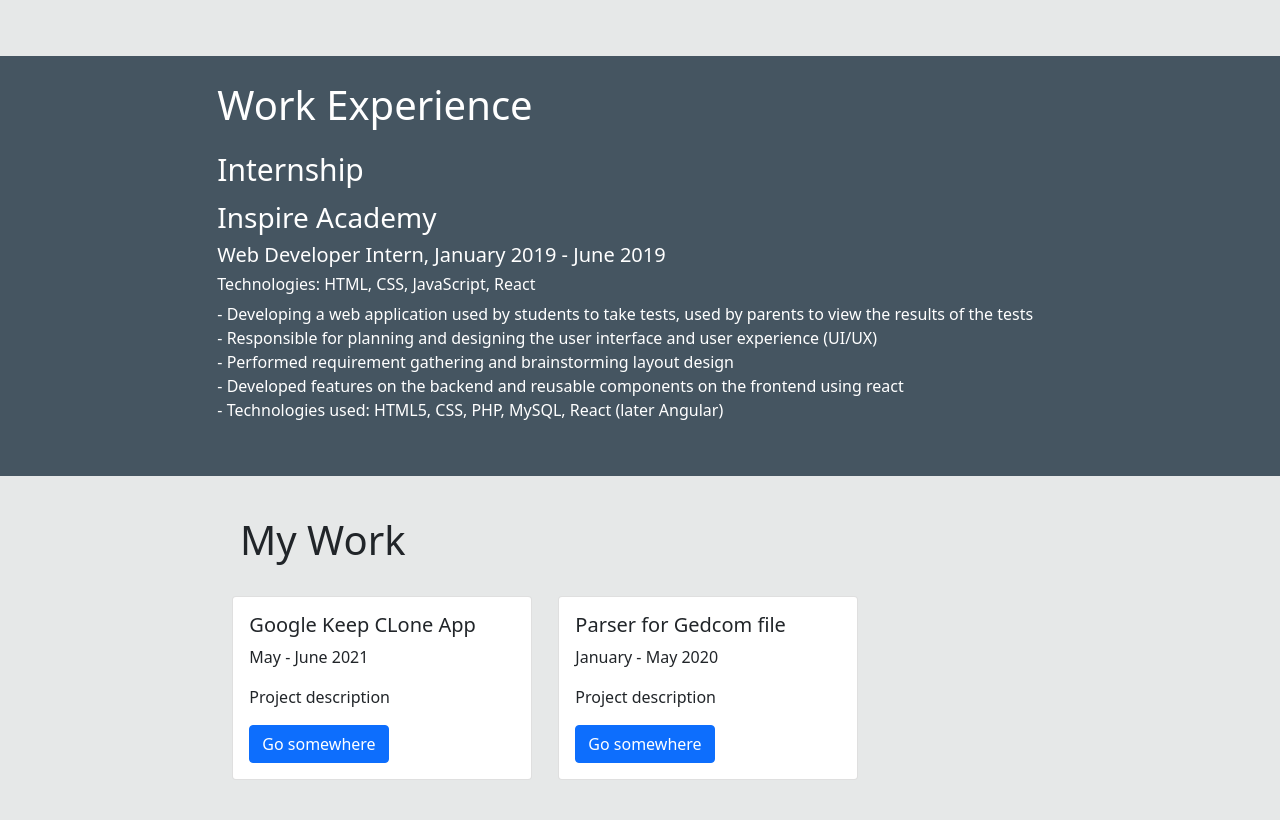
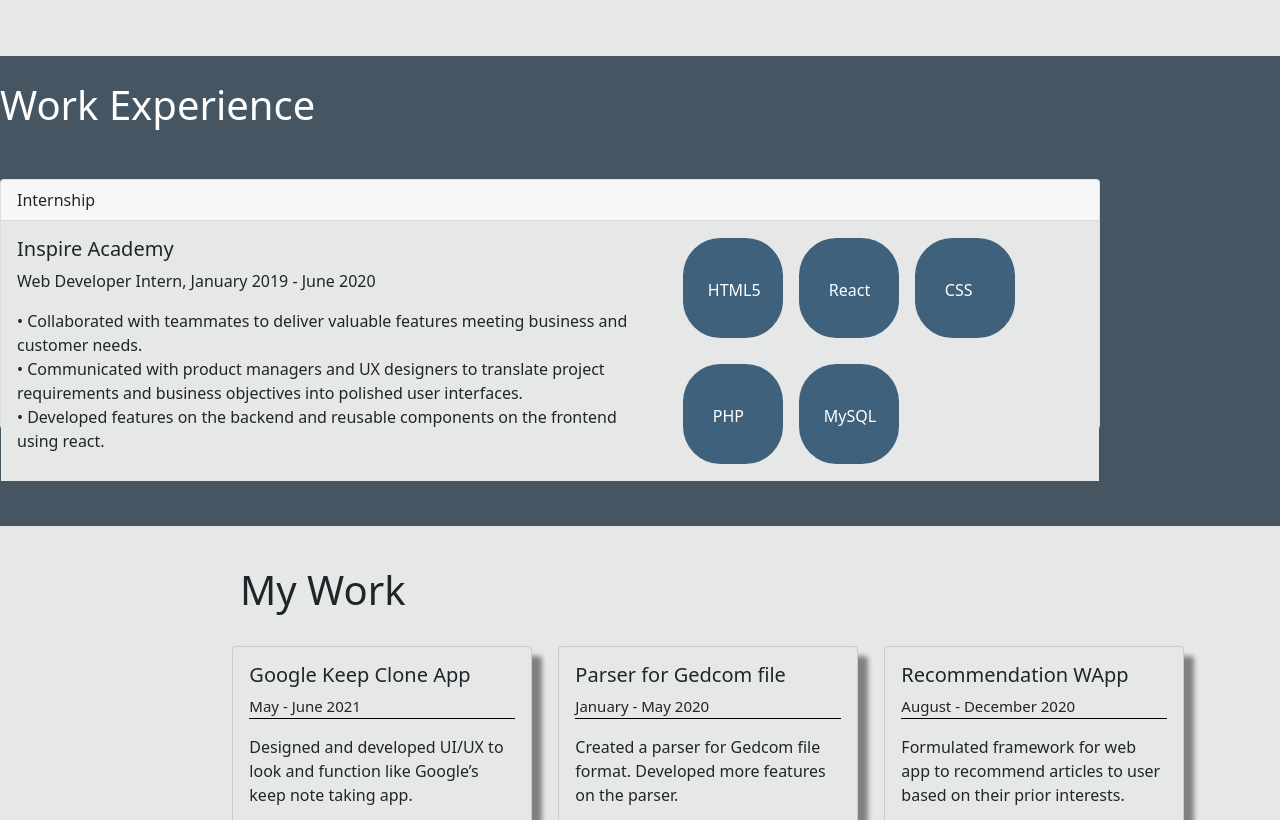
Before and after one commit to iampratikdeo/pratikdeo, a React (Create React App) app in the folder portfoliopratik/: page / in a window 1280 px wide. Shown: the part 1980-2800 px from the top of the page. Built offline with nearby package versions, Linux system fonts and the light colour scheme.

Commit message:
refactored work ex

```diff
--- a/portfoliopratik/src/Component/Header.jsx
+++ b/portfoliopratik/src/Component/Header.jsx
@@ -1,6 +1,10 @@
 import React from "react";
 import {Navbar, Container, Nav} from 'react-bootstrap'
 import na from './Frontsection.module.css'
+
+function HandleClick (props)  {
+    return (<button onClick={() => window.open(props.openUrl)}>{props.openUrl} </button>)
+  }
 
 function Header(){
     return(
@@ -8,9 +12,8 @@ function Header(){
             <Container>
                 <Navbar.Brand href="#home"></Navbar.Brand>
                     <Nav className="center">
-                        <Nav.Link href="#home" style={{paddingLeft: 20, paddingRight: 20, color: "white"}}>Home</Nav.Link>
-                        <Nav.Link href="#features" style={{paddingLeft: 20, paddingRight: 20, color: "white"}}>Projects</Nav.Link>
-                        <Nav.Link href="#pricing" style={{paddingLeft: 20, paddingRight: 20, color: "white"}}>Resume</Nav.Link>
+                        <Nav.Link href="#projects" style={{paddingLeft: 20, paddingRight: 20}}>My Work</Nav.Link>
+                        <Nav.Link onClick={()=> window.open("https://drive.google.com/file/d/1_uwq9dGEOw4RMDcbDuipchEea7eXDz5M/view?usp=sharing")} style={{paddingLeft: 20, paddingRight: 20}}>Resume</Nav.Link>
                  </Nav>
             </Container>
         </Navbar>
--- a/portfoliopratik/src/Component/ProjectCard.jsx
+++ b/portfoliopratik/src/Component/ProjectCard.jsx
@@ -5,12 +5,14 @@ import styles from './ProjectCard.module.css';
 function ProjectCard(props){
     console.log(props.project.projectName);
     return (
-        <Card style={{ width: '300px' , marginLeft: 15, marginTop: 0}}>
+        <Card className={styles.card} style={{ width: '300px' , marginLeft: 15, marginTop: 0}}>
                 <Card.Body>
                     <Card.Title>{props.project.projectName}</Card.Title>
-                        <Card.Text>{props.project.projectDate}</Card.Text>
+                        <Card.Text style={{borderBottom:"1px solid black", fontSize: 15}}>{props.project.projectDate}</Card.Text>
                         <Card.Text>{props.project.projectDescription}</Card.Text>
-                        <Button variant="primary" href={props.project.live}>Go somewhere</Button>
+                        <Card.Text style={{fontSize: 14, fontWeight: "bold"}}>Technologies: {props.project.technologies}</Card.Text>
+                        <button className={styles.button5} onClick={()=> window.open(props.project.live)}>Demo</button>
+                        <button style={{marginLeft: 10}} className={styles.button5} onClick={()=> window.open(props.project.githubLink)}>GitHub</button>
                 </Card.Body>
             </Card>
 
--- a/portfoliopratik/src/Component/ProjectCard.module.css
+++ b/portfoliopratik/src/Component/ProjectCard.module.css
@@ -0,0 +1,23 @@
+.card{
+    box-shadow: 10px 10px 5px grey;
+    background: rgb(230,232,232);
+}
+
+.button5:hover {
+    background-color: #555555;
+    color: white;
+}
+.button5 {
+    background-color: #e6e8e8; /* Green */
+    border: none;
+    color: black;
+    padding: 16px 32px;
+    text-align: center;
+    text-decoration: none;
+    display: inline-block;
+    font-size: 16px;
+    margin: 4px 2px;
+    transition-duration: 0.4s;
+    cursor: pointer;
+    border: 1px solid;
+  }
--- a/portfoliopratik/src/Component/ProjectDiv.jsx
+++ b/portfoliopratik/src/Component/ProjectDiv.jsx
@@ -3,24 +3,34 @@ import { Col, Row } from 'react-bootstrap';
 import ProjectCard from './ProjectCard';
 
 let KeeperApp = {
-    "projectName": "Google Keep CLone App",
+    "projectName": "Google Keep Clone App",
     "projectDate": "May - June 2021",
-    "projectDescription": "Project description",
+    "projectDescription": "Designed and developed UI/UX to look and function like Google’s keep note taking app.",
     "githubLink": "https://github.com/iampratikdeo/keeper-App",
-    "live": "https://iampratikdeo.github.io/keeper-App/"
+    "live": "https://iampratikdeo.github.io/keeper-App/",
+    "technologies":"React, Nodejs, HTML, CSS"
 }
 let Parser = {
     "projectName": "Parser for Gedcom file",
     "projectDate": "January - May 2020",
-    "projectDescription": "Project description",
+    "projectDescription": "Created a parser for Gedcom file format. Developed more features on the parser.",
     "githubLink": "https://github.com/mahir-d/ssw555tmDammp2020spring",
-    "live": ""
+    "live": "",
+    "technologies":"Python"
+}
+let news = {
+    "projectName": "Recommendation WApp",
+    "projectDate": "August - December 2020",
+    "projectDescription": "Formulated framework for web app to recommend articles to user based on their prior interests.",
+    "githubLink": "https://github.com/podkolzinmir/CS-546-Final-Project",
+    "live": "",
+    "technologies":"MongoDB, Node.js, Express.js, HTML, CSS"
 }
 
 function ProjectDiv(){
 
     return (
-        <div style={{height: 420, backgroundColor: "#e6e8e8"}}>
+        <div id="projects"style={{height: 520, backgroundColor: "#e6e8e8"}}>
             <h2 style={{paddingLeft: 240, fontSize: 40, paddingTop: 40}}>My Work</h2><br></br>
             <Row style={{height: 350}}>
                 <Col xs={2}></Col>
@@ -28,7 +38,7 @@ function ProjectDiv(){
                     <ProjectCard project = {KeeperApp}/>
                 </Col>
                 <Col xs={3}><ProjectCard project={Parser}/></Col>
-                {/*<Col xs={3}><ProjectCard project={null}/></Col> */}
+                <Col xs={3}><ProjectCard project={news}/></Col>
                 <Col xs={1}></Col>
             </Row>
         </div>
--- a/portfoliopratik/src/Component/WorkExp.jsx
+++ b/portfoliopratik/src/Component/WorkExp.jsx
@@ -1,5 +1,5 @@
 import React from "react";
-import { Col, Row } from "react-bootstrap";
+import { Col, Row, Card } from "react-bootstrap";
 import style from './WorkExp.module.css';
 
 function WorkExp(){
@@ -10,17 +10,65 @@ function WorkExp(){
                 <Col xs={2}></Col>
                 <Col sx={10}>
                 <h2 style={{fontSize: 40,paddingTop: 25, color:"white"}}>Work Experience</h2>
-                <h3 style={{fontSize: 30,paddingTop: 15, color:"white"}}>Internship</h3>
+                {/* <h3 style={{fontSize: 30,paddingTop: 15, color:"white"}}>Internship</h3>
                 <h4 style={{fontSize: 28,paddingTop: 5, color:"white"}}>Inspire Academy</h4>
                 <h5 style={{color:"white"}}>Web Developer Intern, January 2019 - June 2019</h5>
                 <h6 style={{color:"white"}}>Technologies: HTML, CSS, JavaScript, React</h6>
                 <p style={{color:"white"}}>
-                - Developing a web application used by students to take tests, used by parents to view the results of the tests<br></br>
-                - Responsible for planning and designing the user interface and user experience (UI/UX)<br></br>
-                - Performed requirement gathering and brainstorming layout design <br></br>
-                - Developed features on the backend and reusable components on the frontend using react<br></br>
-                - Technologies used: HTML5, CSS, PHP, MySQL, React (later Angular)<br></br>
-                </p>
+                •	Collaborated with teammates to deliver valuable features meeting business and customer needs.<br></br>
+                •	Communicated with product managers and UX designers to translate project requirements and business objectives into polished user interfaces.<br></br>
+                •	Developed features on the backend and reusable components on the frontend using react.<br></br>
+                •	Technologies used: HTML5, CSS, PHP, MySQL, React (later Angular).<br></br>
+
+                </p> */}
+                <Card style={{width: 1100, marginTop: 50, height: 250}}>
+                    <Card.Header>Internship</Card.Header>
+                    <Card.Body style={{backgroundColor: "#e6e8e8"}}>
+                        <Row>
+                            <Col xs = {7}>
+                                <Card.Title>Inspire Academy</Card.Title>
+                                <Card.Text>
+                                Web Developer Intern, January 2019 - June 2020
+                                </Card.Text>
+                                <Card.Text>
+                                •	Collaborated with teammates to deliver valuable features meeting business and customer needs.<br></br>
+                •	Communicated with product managers and UX designers to translate project requirements and business objectives into polished user interfaces.<br></br>
+                •	Developed features on the backend and reusable components on the frontend using react.
+                                </Card.Text>
+                            </Col>
+                            <Col xs={5}>
+                                <tr>
+                                    <td style={{paddingLeft: 30}}>
+                                    <div style={{backgroundColor: "#3f617b", borderRadius: "37.5px", height: "100px", width: "100px"}}>
+                                        <p style={{paddingLeft: 25, paddingTop: 40, color:"white"}}>HTML5</p></div>
+                                    </td>
+                                    <td style={{paddingLeft: 15}}>
+                                    <div style={{backgroundColor: "#3f617b", borderRadius: "37.5px", height: "100px", width: "100px"}}>
+                                    <p style={{paddingLeft: 30, paddingTop: 40, color:"white"}}>React</p>
+                                    </div>
+                                    </td>
+                                    <td style={{paddingLeft: 15}}>
+                                    <div style={{backgroundColor: "#3f617b", borderRadius: "37.5px", height: "100px", width: "100px"}}>
+                                    <p style={{paddingLeft: 30, paddingTop: 40, color:"white"}}>CSS</p>
+                                    </div>
+                                    </td>
+                                </tr> <br></br>
+                                <tr style={{marginTop: 0}}>
+                                <td style={{paddingLeft: 30}}>
+                                    <div style={{backgroundColor: "#3f617b", borderRadius: "37.5px", height: "100px", width: "100px"}}>
+                                    <p style={{paddingLeft: 30, paddingTop: 40, color:"white"}}>PHP</p>
+                                    </div>
+                                    </td>
+                                    <td style={{paddingLeft: 15}}>
+                                    <div style={{backgroundColor: "#3f617b", borderRadius: "37.5px", height: "100px", width: "100px"}}>
+                                    <p style={{paddingLeft: 25, paddingTop: 40, color:"white"}}>MySQL</p>
+                                    </div>
+                                    </td>
+                                </tr>
+                            </Col>
+                        </Row>
+                    </Card.Body>
+                </Card>
                 </Col>
             </Row>
 
--- a/portfoliopratik/src/Component/WorkExp.module.css
+++ b/portfoliopratik/src/Component/WorkExp.module.css
@@ -1,4 +1,4 @@
 .main {
-    height: 420px;
+    height: 470px;
     background-color: #455561;
 }
```
